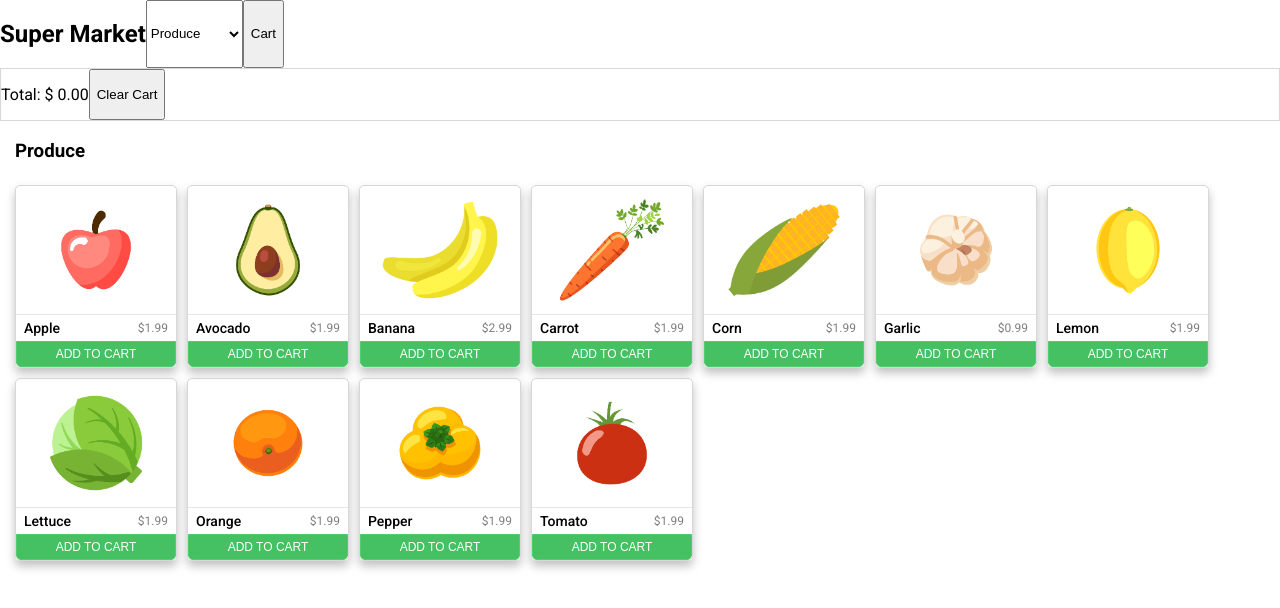
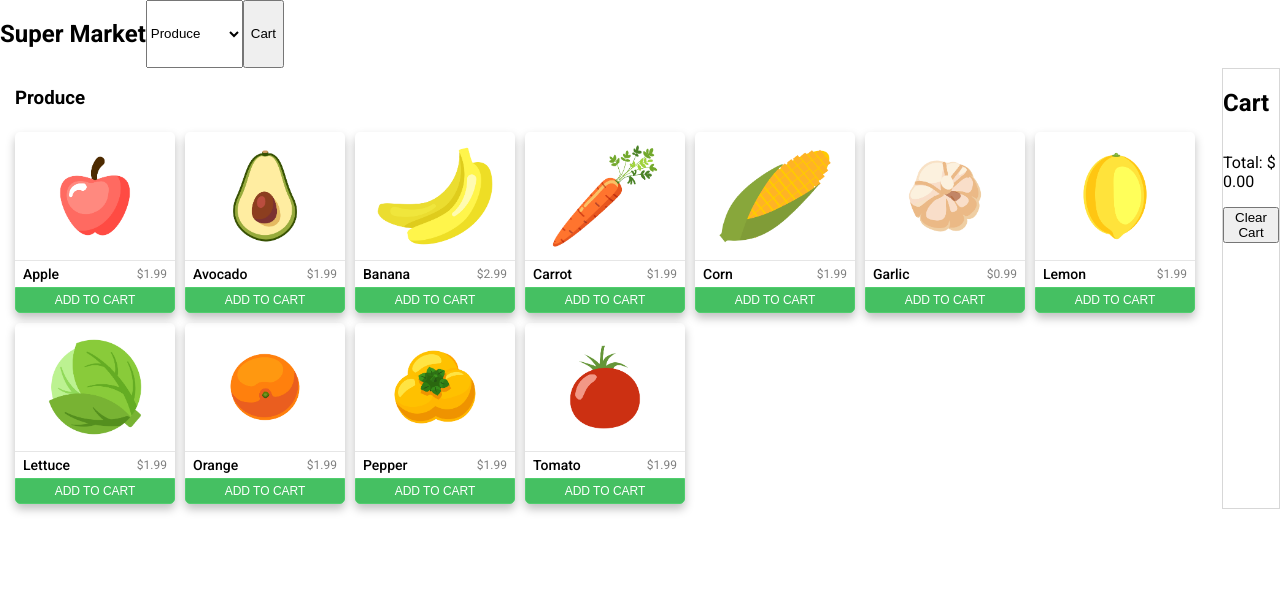
Before and after one commit to whlong1/reactville, a React (Create React App) app: page / in a window 1280 px wide. Shown: the top 608 px of the page. Built offline with nearby package versions, Linux system fonts and the light colour scheme.

Commit message:
clean up cart component and css

```diff
--- a/src/SuperMarket/Cart.jsx
+++ b/src/SuperMarket/Cart.jsx
@@ -7,19 +7,13 @@ const Cart = (props) => {
   }, 0)
 
   return (
-    <div className="cart-container">
-
-      <section className="cart-content">
-        {props.cart?.map((item, idx) => (
-          <CartItem key={idx} item={item} removeFromCart={props.removeFromCart} />
-        ))}
-      </section>
-
-      <section className="cart-ui">
-        <p>Total: $ {total.toFixed(2)}</p>
-        <button onClick={() => props.setCart([])}>Clear Cart</button>
-      </section>
-
+    <div className="cart">
+      <h1>Cart</h1>
+      {props.cart?.map((item, idx) => (
+        <CartItem key={idx} item={item} removeFromCart={props.removeFromCart} />
+      ))}
+      <p>Total: $ {total.toFixed(2)}</p>
+      <button onClick={() => props.setCart([])}>Clear Cart</button>
     </div>
   )
 }
--- a/src/SuperMarket/SuperMarket.jsx
+++ b/src/SuperMarket/SuperMarket.jsx
@@ -32,21 +32,24 @@ const SuperMarket = () => {
 
   return (
     <div className="super-market">
+
       <nav>
         <h1>Super Market</h1>
         <CategoryMenu products={products} setProductCategory={setProductCategory} />
         <button onClick={() => setToggleCart(!toggleCart)}>Cart</button>
       </nav>
 
-      {toggleCart &&
-        <Cart cart={cart} removeFromCart={removeFromCart} setCart={setCart} />
-      }
+      <section>
+        <DisplayProducts
+          products={products}
+          addToCart={addToCart}
+          productCategory={productCategory}
+        />
+        {toggleCart &&
+          <Cart cart={cart} removeFromCart={removeFromCart} setCart={setCart} />
+        }
+      </section>
 
-      <DisplayProducts
-        products={products}
-        addToCart={addToCart}
-        productCategory={productCategory}
-      />
     </div>
   )
 }
--- a/src/SuperMarket/styles/style.css
+++ b/src/SuperMarket/styles/style.css
@@ -1,29 +1,24 @@
 .super-market {
   height: 100vh;
+}
+
+.super-market section {
+  display: flex;
 }
 
 .super-market nav {
   display: flex;
 }
 
-.cart-container {
+.cart {
   border: 1px solid rgb(215, 215, 215);
-}
-
-.cart-content {
   display: flex;
   flex-direction: column;
-}
-
-.cart-ui {
-  display: flex;
 }
 
 .display-products-section {
   padding: 0px 15px 0px 15px;
 }
-
-/* .display-products-section h3 {} */
 
 .product-list {
   display: flex;
@@ -35,7 +30,6 @@
   border-radius: 5px;
   flex-direction: column;
   margin: 5px 10px 5px 0px;
-  border: 1px solid rgb(215, 215, 215);
   box-shadow: 0px 5px 10px 0px rgba(0,0,0,0.25);
   -webkit-box-shadow: 0px 5px 10px 0px rgba(0,0,0,0.25);
 }
```
